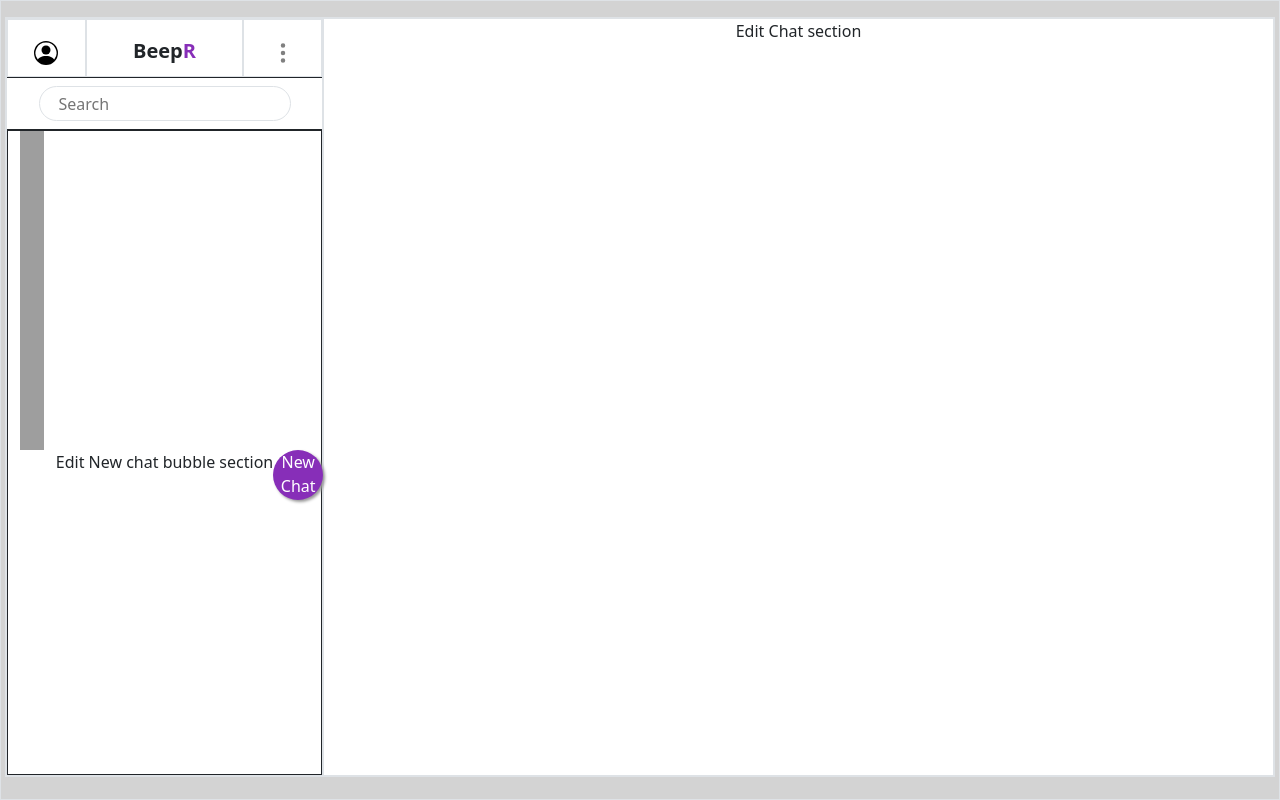
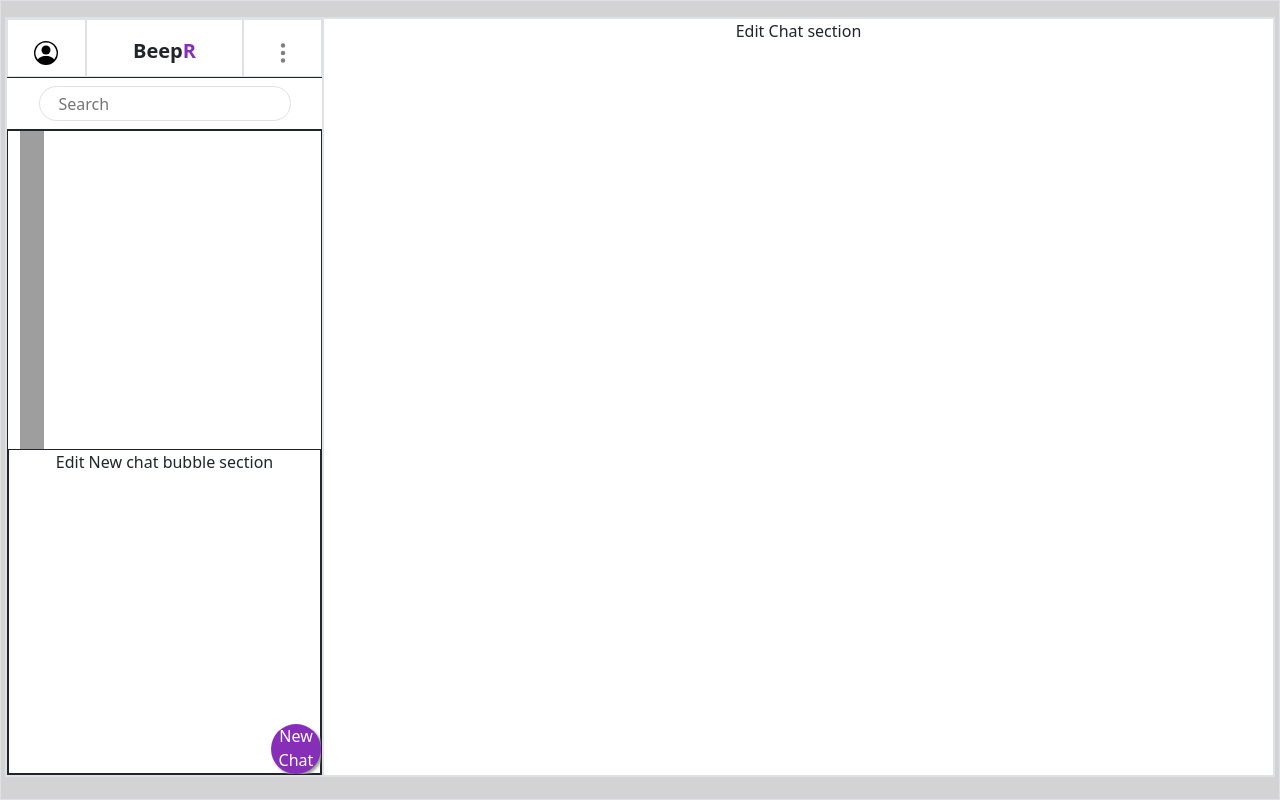
Before and after one commit to sirKay1010/Final_Project-Beepr, a Flask app: page /chat_page in a window 1280 px wide. Run offline with Flask 2, Linux system fonts and the light colour scheme; some libraries are stand-ins or nearby versions; grey boxes are pictures that could not be loaded.

Commit message:
update the chat page with left panel section and floating chat section

```diff
--- a/static/styles.css
+++ b/static/styles.css
@@ -18,6 +18,7 @@
 
 .left-panel-chat-section {
     flex: 1;
+    position: relative;
     overflow-y: scroll;
 }
 
@@ -77,14 +78,6 @@
     transition: color 2s ease-in-out, background-color 0.15s ease-in-out;
 }
 
-/* Fix this, for a simple animation */
-/* .hamburger-menu:hover {
-    width: 20px;
-    height: 6px;
-    background-color: #929ad9;
-    margin: 6px 0;
-} */
-
 .search-container {
     display: flex;
     align-items: center;
@@ -99,9 +92,6 @@
     border: none;
     margin-left: 5px;
 }
-
-/* "https://avatars.dicebear.com/api/human/123.svg" */
-
 
 .offcanvas-body {
     padding-left: 0;
@@ -138,7 +128,6 @@
     height: 45px;
     border-radius: 50%;
     margin-right: 10px;
-    /* .....................added..................... */
     padding: 5px;
     border: 2px solid #000000;
 }
@@ -168,23 +157,10 @@
     border-radius: 50%;
 }
 
-
-/* positioning for the add chat button */
-/* .float {
-    position: fixed;
-    width: 60px;
-    height: 60px;
-    bottom: 40px;
-    left: 400px;
-    background-color: #872eb8;
-    color: #872eb8;
-    border-radius: 50px;
-    text-align: center;
-    box-shadow: 2px 2px 3px #999;
-} */
-
 .float {
-    position: fixed;
+    position: absolute;
+    bottom: 0px;
+    right: 0px;
     width: 50px;
     height: 50px;
     background-color: #872eb8;
--- a/templates/chat_page.html
+++ b/templates/chat_page.html
@@ -22,7 +22,7 @@ GENERAL TODO:
             <!-- Profile/Logo/hamburger menu -->
             <div class="row border-bottom border-dark">
 
-                <!-- Profile settings -->
+                <!-- Profile settings (DP)-->
                 <div class="col-lg-3 border pt-3 pb-2">
                     <button class="reset-btn gray-hover-highlight-btn" type="button" data-bs-toggle="offcanvas"
                         data-bs-target="#profile_section" aria-controls="profile_section">
@@ -58,7 +58,7 @@ GENERAL TODO:
                     Beep<span style="color:#872eb8">R</span>
                 </div>
 
-                <!-- Hamburger/Vertical 3 dots Menu anchor -->
+                <!-- Vertical 3 dots Menu anchor -->
                 <div class="col-lg-3 border pt-3 pb-2">
                     <div class="dropstart">
                         <button class="reset-btn gray-hover-highlight-btn" type="button" id="settings-dropdown"
@@ -72,9 +72,6 @@ GENERAL TODO:
                                 <path
                                     d="M9.5 13a1.5 1.5 0 1 1-3 0 1.5 1.5 0 0 1 3 0zm0-5a1.5 1.5 0 1 1-3 0 1.5 1.5 0 0 1 3 0zm0-5a1.5 1.5 0 1 1-3 0 1.5 1.5 0 0 1 3 0z" />
                             </svg>
-                            <!-- <div class="hamburger-menu"></div>
-                            <div class="hamburger-menu"></div>
-                            <div class="hamburger-menu"></div> -->
                         </button>
                         <ul class="dropdown-menu" aria-labelledby="settings-dropdown">
                             <li><a class="dropdown-item" href="#">Settings</a></li>
@@ -109,7 +106,7 @@ GENERAL TODO:
                 <img src="https://avatars.dicebear.com/api/human/123.svg" style="width: 48px;">
 
                 <!-- Left Panel New chat bubble setion -->
-                <div class="">
+                <div class=" border border-dark" >
                     Edit New chat bubble section
                     <!-- floating button to add contact -->
                     <a data-bs-toggle="offcanvas" role="button" href="#offcanvasExample"
```
